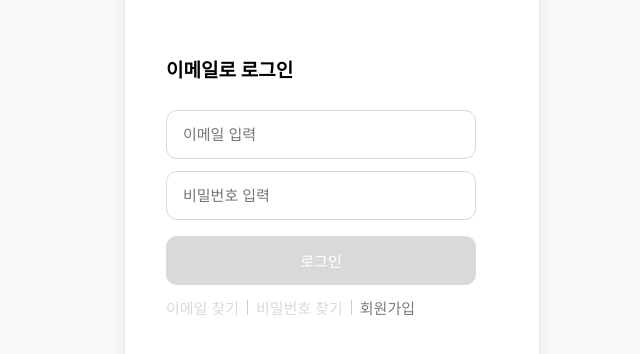
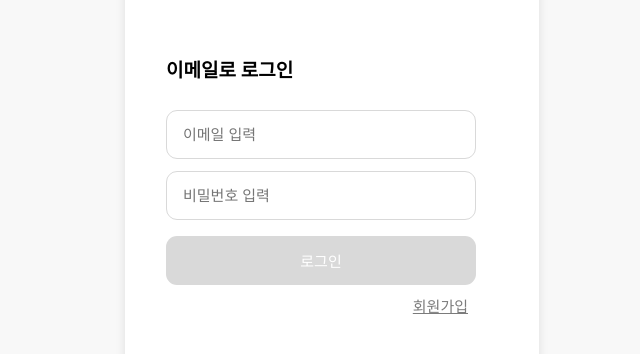
Before and after one commit to finhabit/finhabit_front, a React (Vite) app: page /login in a window 1280 px wide. Shown: the part 138-492 px from the top of the page, without its empty margins (308-948 px from the left). Built offline with nearby package versions, Linux system fonts and the light colour scheme.

Commit message:
Feat - 개발 안할 사항들 삭제

```diff
--- a/src/pages/ledger/ledgercalendar/LedgerCalendar.style.ts
+++ b/src/pages/ledger/ledgercalendar/LedgerCalendar.style.ts
@@ -4,7 +4,7 @@ export const UpLine = styled.div`
   display: flex;
   align-items: center;
   justify-content: space-between;
-  margin: 40px 35px 20px 35px;
+  margin: 40px 45px 20px 35px;
   font-size: 22px;
   font-weight: 500;
 `;
--- a/src/pages/ledger/ledgercalendar/LedgerCalendar.tsx
+++ b/src/pages/ledger/ledgercalendar/LedgerCalendar.tsx
@@ -9,7 +9,6 @@ import { getLedgerCalendar, deleteLedger } from '@/api/ledger.api';
 import type { LedgerItem, CategoryStat, LedgerCalendarResponse } from '@/types/ledger';
 
 import back from '@/assets/back.svg';
-import setting from '@/assets/settingsIcon.svg';
 import stats from '@/assets/stats.svg';
 import search from '@/assets/docsearch.svg';
 import memo from '@/assets/memo.svg';
@@ -222,7 +221,7 @@ const LedgerCalendar: React.FC = () => {
       <S.UpLine>
         <S.Icons src={back} alt="이전으로" onClick={() => navigate('/ledger')} />
         가계부
-        <S.Icons src={setting} alt="설정아이콘" onClick={() => handleTabClick('settings')} />
+        <div> </div>
       </S.UpLine>
 
       <S.CalendarSection>
@@ -378,7 +377,6 @@ const LedgerCalendar: React.FC = () => {
           )}
         </S.SummaryCard>
       </S.Section>
-      {selectedTab === 'settings' && <ComingSoon onClick={closeOverlay} />}
     </>
   );
 };
--- a/src/pages/ledger/ledgermain/LedgerMain.style.ts
+++ b/src/pages/ledger/ledgermain/LedgerMain.style.ts
@@ -4,7 +4,7 @@ export const UpLine = styled.div`
   display: flex;
   align-items: center;
   justify-content: space-between;
-  margin: 40px 35px 20px 35px;
+  margin: 40px 45px 20px 35px;
   font-size: 22px;
   font-weight: 500;
 `;
--- a/src/pages/ledger/ledgermain/LedgerMain.tsx
+++ b/src/pages/ledger/ledgermain/LedgerMain.tsx
@@ -5,7 +5,6 @@ import { getLedgerHome } from '@/api/ledger.api';
 import type { LedgerHomeResponse } from '@/types/ledger';
 
 import back from '@/assets/back.svg';
-import setting from '@/assets/settingsIcon.svg';
 import piggybank from '@/assets/mission.svg';
 import plus from '@/assets/plus.svg';
 import percategory from '@/assets/percategory.svg';
@@ -17,7 +16,6 @@ import categoryrest from '@/assets/categoryrest.svg';
 import categorytran from '@/assets/categorytran.svg';
 import categoryetc from '@/assets/etcbtn.svg';
 
-import ComingSoon from '@/components/ComingSoon';
 import Donuts, { type CategoryData } from '@/components/Donuts';
 import * as S from './LedgerMain.style';
 
@@ -46,7 +44,6 @@ export default function LedgerMain() {
 
   const [ledgerData, setLedgerData] = useState<LedgerHomeResponse | null>(null);
   const [isLoading, setIsLoading] = useState(true);
-  const [isOverlayOpen, setIsOverlayOpen] = useState(false);
 
   useEffect(() => {
     const fetchData = async () => {
@@ -63,9 +60,6 @@ export default function LedgerMain() {
 
     fetchData();
   }, []);
-
-  const openOverlay = () => setIsOverlayOpen(true);
-  const closeOverlay = () => setIsOverlayOpen(false);
 
   const getChartData = (): CategoryData[] => {
     if (!ledgerData?.todayCategories) return [];
@@ -90,7 +84,7 @@ export default function LedgerMain() {
       <S.UpLine>
         <S.Icons src={back} alt="이전으로" onClick={() => navigate('/home')} />
         가계부
-        <S.Icons src={setting} alt="설정아이콘" onClick={openOverlay} />
+        <div></div>
       </S.UpLine>
 
       <S.ConsumeSection>
@@ -160,8 +154,6 @@ export default function LedgerMain() {
           )}
         </S.SummaryCard>
       </S.Section>
-
-      {isOverlayOpen && <ComingSoon onClick={closeOverlay} />}
     </>
   );
 }
--- a/src/pages/mypage/Mypage.tsx
+++ b/src/pages/mypage/Mypage.tsx
@@ -7,7 +7,6 @@ import BottomNav from '@/components/BottomNav';
 import ComingSoon from '@/components/ComingSoon';
 
 import chevronRight from '@/assets/chevronRight.svg';
-import settingsIcon from '@/assets/settingsIcon.svg';
 import close2Icon from '@/assets/close2.svg';
 
 import { getUserProfile, updateUserProfile, withdrawUser } from '@/api/auth.api';
@@ -155,9 +154,7 @@ export default function Mypage() {
     <S.Page>
       <S.Header>
         <S.Title>마이페이지</S.Title>
-        <S.IconButton aria-label="설정" onClick={openComingSoon}>
-          <img src={settingsIcon} alt="" />
-        </S.IconButton>
+        <S.IconButton aria-label="설정" onClick={openComingSoon}></S.IconButton>
       </S.Header>
 
       <S.ItemSection>
--- a/src/pages/onboarding/login/Login.style.ts
+++ b/src/pages/onboarding/login/Login.style.ts
@@ -1,4 +1,4 @@
-import styled from "styled-components";
+import styled from 'styled-components';
 
 export const Container = styled.div`
   height: 100vh;
@@ -22,7 +22,7 @@ export const Content = styled.div`
 export const Title = styled.h1`
   margin: 0 0 28px 0;
   color: #000;
-  font-family: "Inter";
+  font-family: 'Inter';
   font-size: 19px;
   font-style: normal;
   font-weight: 600;
@@ -48,7 +48,7 @@ export const Input = styled.input`
   background: transparent;
 
   color: #000;
-  font-family: "Inter";
+  font-family: 'Inter';
   font-size: 15px;
   font-style: normal;
   font-weight: 500;
@@ -56,7 +56,7 @@ export const Input = styled.input`
 
   ::placeholder {
     color: #ccc;
-    font-family: "Inter";
+    font-family: 'Inter';
     font-size: 15px;
     font-style: normal;
     font-weight: 500;
@@ -65,7 +65,7 @@ export const Input = styled.input`
 `;
 
 interface LoginButtonProps {
-    $active: boolean;
+  $active: boolean;
 }
 
 export const LoginButton = styled.button<LoginButtonProps>`
@@ -74,21 +74,22 @@ export const LoginButton = styled.button<LoginButtonProps>`
   margin-top: 16px;
   border-radius: 11px;
   border: none;
-  background: ${({ $active }) => ($active ? "#DFE678" : "#D9D9D9")};
+  background: ${({ $active }) => ($active ? '#DFE678' : '#D9D9D9')};
   color: #fff;
-  font-family: "Inter";
+  font-family: 'Inter';
   font-size: 15px;
   font-style: normal;
   font-weight: 500;
   line-height: normal;
-  cursor: ${({ $active }) => ($active ? "pointer" : "default")};
+  cursor: ${({ $active }) => ($active ? 'pointer' : 'default')};
   transition: background 0.15s ease;
 `;
 
 export const HelperRow = styled.div`
-  margin-top: 12px;
   display: flex;
   align-items: center;
+  justify-content: flex-end;
+  margin: 10px 30px;
   gap: 8px;
 `;
 
@@ -97,7 +98,7 @@ export const HelperText = styled.button`
   background: transparent;
   padding: 0;
   color: #d9d9d9;
-  font-family: "Inter";
+  font-family: 'Inter';
   font-size: 15px;
   font-style: normal;
   font-weight: 500;
@@ -105,21 +106,19 @@ export const HelperText = styled.button`
   cursor: pointer;
 `;
 
-export const Divider = styled.div`
-  width: 1px;
-  height: 15px;
-  background: #ccc;
-`;
-
 export const SignUpText = styled.button`
   border: none;
+  text-decoration: underline;
   background: transparent;
   padding: 0;
   color: #7b7b7b;
-  font-family: "Inter";
+  font-family: 'Inter';
   font-size: 15px;
   font-style: normal;
   font-weight: 500;
   line-height: normal;
   cursor: pointer;
+  &:hover {
+    font-weight: 700;
+  }
 `;
--- a/src/pages/onboarding/login/Login.tsx
+++ b/src/pages/onboarding/login/Login.tsx
@@ -1,20 +1,11 @@
 import { useState } from 'react';
 import { useNavigate } from 'react-router-dom';
 import { login } from '@/api/auth.api';
-import ComingSoon from '@/components/ComingSoon';
 
 import * as S from './Login.style';
 
 const Login: React.FC = () => {
   const navigate = useNavigate();
-
-  const [isOverlayOpen, setIsOverlayOpen] = useState(false);
-  const openOverlay = () => {
-    setIsOverlayOpen(true);
-  };
-  const closeOverlay = () => {
-    setIsOverlayOpen(false);
-  };
 
   const [email, setEmail] = useState('');
   const [password, setPassword] = useState('');
@@ -78,14 +69,9 @@ const Login: React.FC = () => {
         </S.LoginButton>
 
         <S.HelperRow>
-          <S.HelperText onClick={openOverlay}>이메일 찾기</S.HelperText>
-          <S.Divider />
-          <S.HelperText onClick={openOverlay}>비밀번호 찾기</S.HelperText>
-          <S.Divider />
           <S.SignUpText onClick={() => navigate('/signup')}>회원가입</S.SignUpText>
         </S.HelperRow>
       </S.Content>
-      {isOverlayOpen && <ComingSoon onClick={closeOverlay} />}
     </S.Container>
   );
 };
```
